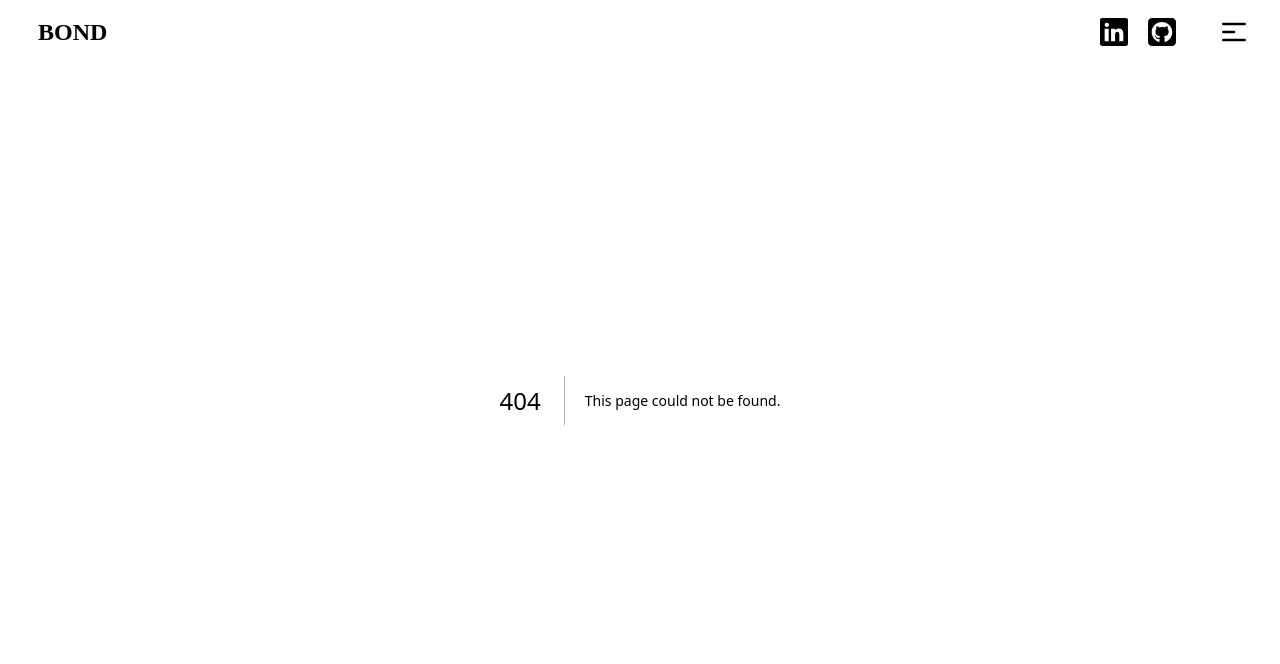
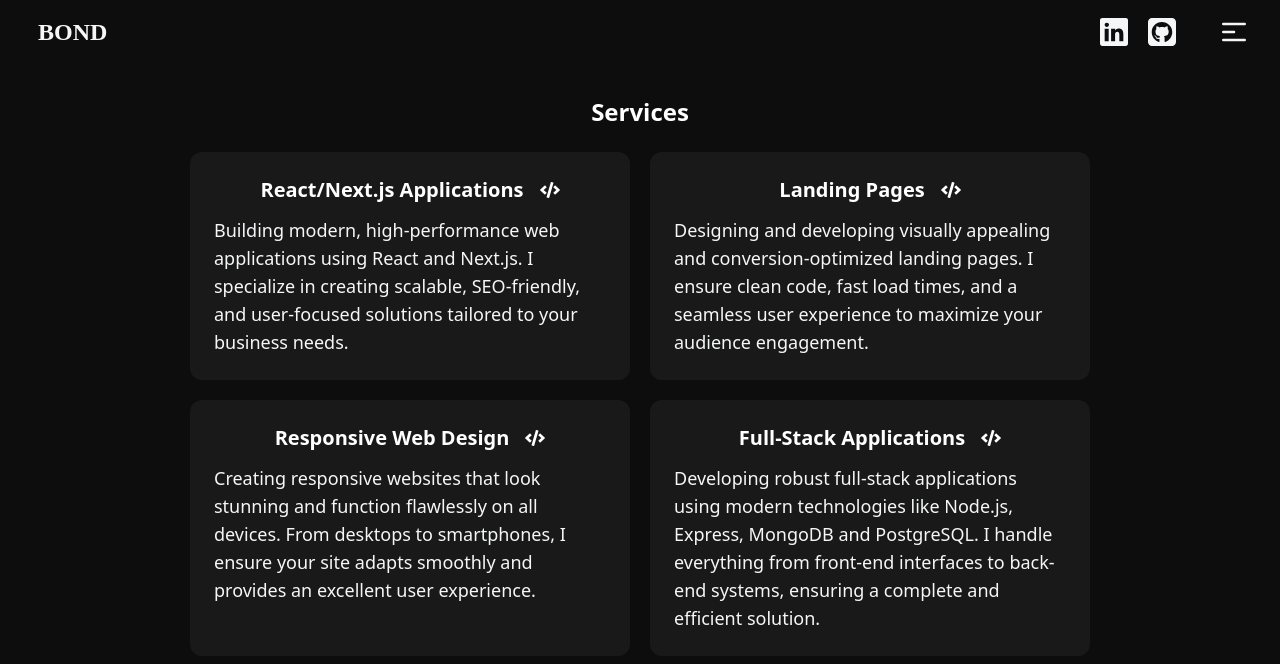
Before and after one commit to IrynaBondarenko7/portfolio, a Next.js app: page /services in a window 1280 px wide. Before the commit this address had no page. Shown: the top 664 px of the page. Built offline with nearby package versions, Linux system fonts and the light colour scheme; a web font is replaced by a local one.

Commit message:
created services page

```diff
--- a/app/hireme/page.tsx
+++ b/app/hireme/page.tsx
@@ -9,7 +9,6 @@ export const metadata: Metadata = {
 export default function HireMe() {
   return (
     <section className="mt-24">
-      {" "}
       <CommunicationForm />
     </section>
   );
--- /dev/null
+++ b/app/services/page.tsx
@@ -0,0 +1,35 @@
+import type { Metadata } from "next";
+import { FaCode } from "react-icons/fa";
+import { services } from "../../data.json";
+
+export const metadata: Metadata = {
+  title: "Services",
+  description: "Iryna Bondarenko services",
+};
+
+export default function ServicesPage() {
+  return (
+    <section className="mt-24">
+      <h1 className="font-semibold text-white flex gap-4 items-center justify-center text-lg md:text-xl xl:text-2xl mb-3">
+        Services
+      </h1>
+      <div className="flex w-full justify-center xl:w-[900px] mx-auto">
+        <ul className="mt-3 w-full grid grid-cols-1 gap-4 md:grid-cols-2 xl:gap-5">
+          {services.map(({ name, description }) => {
+            return (
+              <li key={name} className="rounded-xl bg-white/5 p-3">
+                <div className="rounded-md p-3 text-sm/6 transition hover:bg-white/5">
+                  <h2 className="font-semibold text-white flex gap-4 items-center justify-center text-base xl:text-xl mb-3">
+                    <span>{name}</span>
+                    <FaCode />
+                  </h2>
+                  <p className="text-sm xl:text-lg">{description}</p>
+                </div>
+              </li>
+            );
+          })}
+        </ul>
+      </div>
+    </section>
+  );
+}
--- a/components/BurgerMenu.tsx
+++ b/components/BurgerMenu.tsx
@@ -1,9 +1,10 @@
 "use client";
+import { Fragment, useState } from "react";
+import Link from "next/link";
 import { HiOutlineMenuAlt1 } from "react-icons/hi";
-import { Fragment, useState } from "react";
 import { Button, Dialog, DialogPanel, Transition } from "@headlessui/react";
 import { MdClose } from "react-icons/md";
-import Link from "next/link";
+import { links } from "../data.json";
 
 export const BurgerMenu = () => {
   const [isOpen, setIsOpen] = useState(false);
@@ -50,26 +51,13 @@ export const BurgerMenu = () => {
                 </Button>
                 <div className="flex flex-col justify-center items-center gap-5">
                   <ul className="flex flex-col gap-2 font-bona-nova items-center">
-                    <li className="burger-item">
-                      <Link href="/projects" onClick={closeMenu}>
-                        Secret Projects
-                      </Link>
-                    </li>
-                    <li className="burger-item">
-                      <Link href="/hireme" onClick={closeMenu}>
-                        Hire me
-                      </Link>
-                    </li>
-                    <li className="burger-item">
-                      <Link href="/contacts" onClick={closeMenu}>
-                        Contacts
-                      </Link>
-                    </li>
-                    <li className="burger-item">
-                      <Link href="/" onClick={closeMenu}>
-                        Home
-                      </Link>
-                    </li>
+                    {links.map((link) => (
+                      <li className="burger-item" key={link.name}>
+                        <Link href={link.path} onClick={closeMenu}>
+                          {link.name}
+                        </Link>
+                      </li>
+                    ))}
                   </ul>
                 </div>
               </DialogPanel>
--- a/components/CommunicationForm.tsx
+++ b/components/CommunicationForm.tsx
@@ -74,16 +74,16 @@ export const CommunicationForm = () => {
     <>
       <PopUp isOpen={isOpen} setIsOpen={setIsOpen} emailError={emailError} />
       <form
-        className="w-full max-w-lg px-4 mx-auto"
+        className="w-full max-w-3xl px-4 mx-auto"
         ref={form}
         onSubmit={handleSubmit(sendEmail)}
       >
         <Fieldset className="space-y-6 rounded-xl bg-white/5 p-6 sm:p-10">
-          <Legend className="text-base/7 font-semibold text-white text-center">
+          <Legend className="text-base/7 xl:text-lg font-semibold text-white text-center">
             Please provide the following details about the job
           </Legend>
           <Field className="relative">
-            <Label className="text-sm/6 font-medium text-white ml-3">
+            <Label className="text-sm/6 xl:text-base font-medium text-white ml-3">
               Your name *
             </Label>
             <Input
@@ -98,7 +98,7 @@ export const CommunicationForm = () => {
             </p>
           </Field>
           <Field className="relative">
-            <Label className="text-sm/6 font-medium text-white ml-3">
+            <Label className="text-sm/6 xl:text-base font-medium text-white ml-3">
               Company name *
             </Label>
             <Input
@@ -113,7 +113,7 @@ export const CommunicationForm = () => {
             </p>
           </Field>
           <Field className="relative">
-            <Label className="text-sm/6 font-medium text-white ml-3">
+            <Label className="text-sm/6 xl:text-base font-medium text-white ml-3">
               Email *
             </Label>
             <Input
@@ -128,7 +128,7 @@ export const CommunicationForm = () => {
             </p>
           </Field>
           <Field>
-            <Label className="text-sm/6 font-medium text-white ml-3">
+            <Label className="text-sm/6 xl:text-base font-medium text-white ml-3">
               Suggested position
             </Label>
             <div className="relative">
@@ -152,7 +152,7 @@ export const CommunicationForm = () => {
             </div>
           </Field>
           <Field>
-            <Label className="text-sm/6 font-medium text-white ml-3">
+            <Label className="text-sm/6 xl:text-base font-medium text-white ml-3">
               Additional Information
             </Label>
             <Textarea
@@ -166,7 +166,7 @@ export const CommunicationForm = () => {
           </Field>
           <button
             type="submit"
-            className="w-20 mx-auto py-1.5 text-sm/6 font-semibold text-white border-[1px] border-white hover:border-transparent focus:border-transparent focus:shadow-sm hover:shadow-sm block focus:shadow-white hover:shadow-white rounded-lg px-2 transition-all duration-300"
+            className="w-20 xl:w-24 mx-auto py-1.5 text-sm/6 font-semibold text-white border-[1px] border-white hover:border-transparent focus:border-transparent focus:shadow-sm hover:shadow-sm block focus:shadow-white hover:shadow-white rounded-lg px-2 transition-all duration-300"
           >
             Submit
           </button>
--- a/components/ProjectsItem.tsx
+++ b/components/ProjectsItem.tsx
@@ -15,7 +15,7 @@ export const ProjectsItem: React.FC<ProjectsItemProps> = ({ project }) => {
           alt={project.name}
           width={200}
           height={200}
-          className="relative inline-block rounded-lg xl:w-[300px]"
+          className="relative inline-block rounded-lg xl:w-[300px] xl:h-auto"
         />
       </div>
       <div className="flex-grow flex flex-col gap-4 mt-4">
--- /dev/null
+++ b/data.json
@@ -0,0 +1,26 @@
+{
+  "links": [
+    { "name": "Secret Projects", "path": "/projects" },
+    { "name": "Secret Services", "path": "/services" },
+    { "name": "Hire me", "path": "/hireme" },
+    { "name": "Home", "path": "/" }
+  ],
+  "services": [
+    {
+      "name": "React/Next.js Applications",
+      "description": "Building modern, high-performance web applications using React and Next.js. I specialize in creating scalable, SEO-friendly, and user-focused solutions tailored to your business needs."
+    },
+    {
+      "name": "Landing Pages",
+      "description": "Designing and developing visually appealing and conversion-optimized landing pages. I ensure clean code, fast load times, and a seamless user experience to maximize your audience engagement."
+    },
+    {
+      "name": "Responsive Web Design",
+      "description": "Creating responsive websites that look stunning and function flawlessly on all devices. From desktops to smartphones, I ensure your site adapts smoothly and provides an excellent user experience."
+    },
+    {
+      "name": "Full-Stack Applications",
+      "description": "Developing robust full-stack applications using modern technologies like Node.js, Express, MongoDB and  PostgreSQL. I handle everything from front-end interfaces to back-end systems, ensuring a complete and efficient solution."
+    }
+  ]
+}
```
